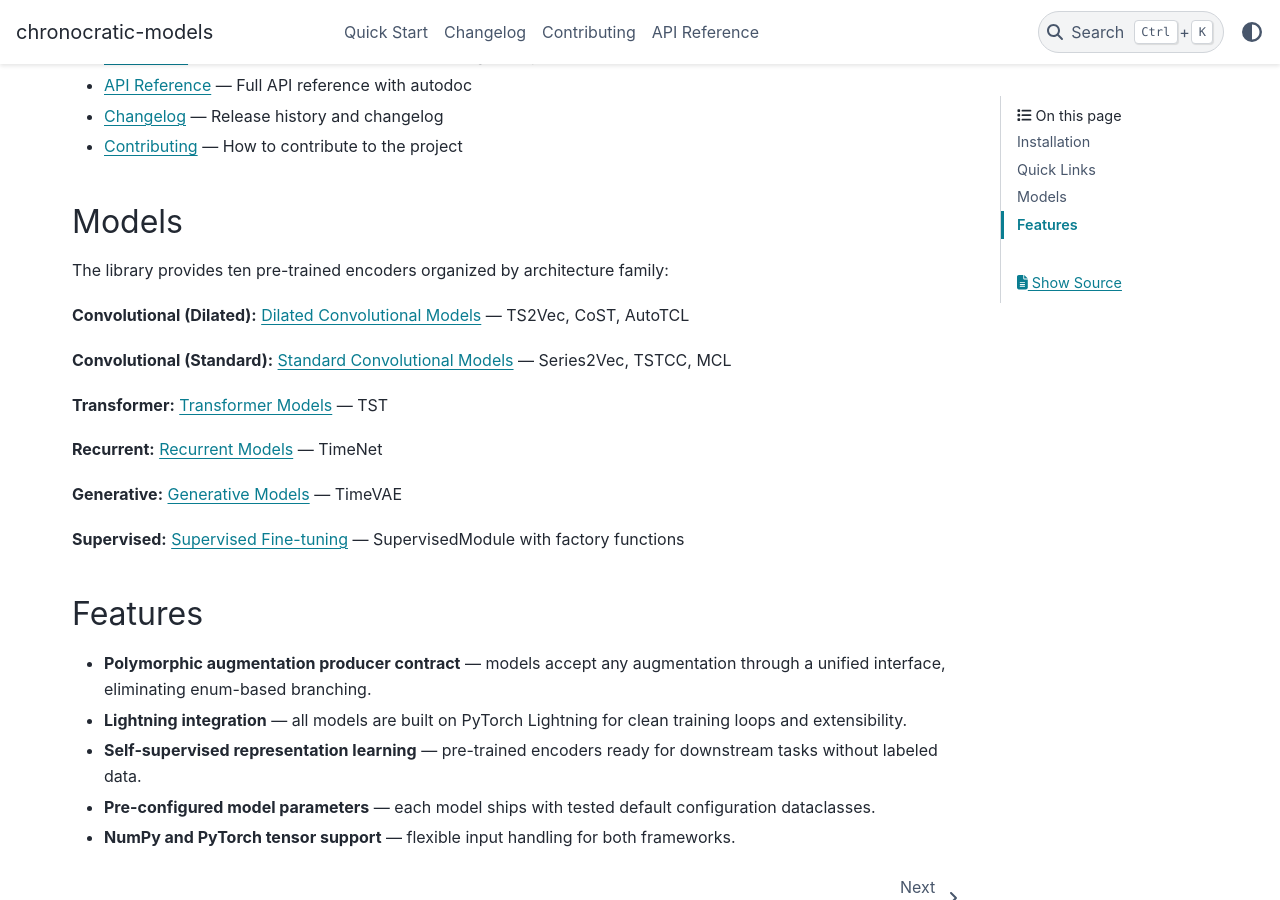
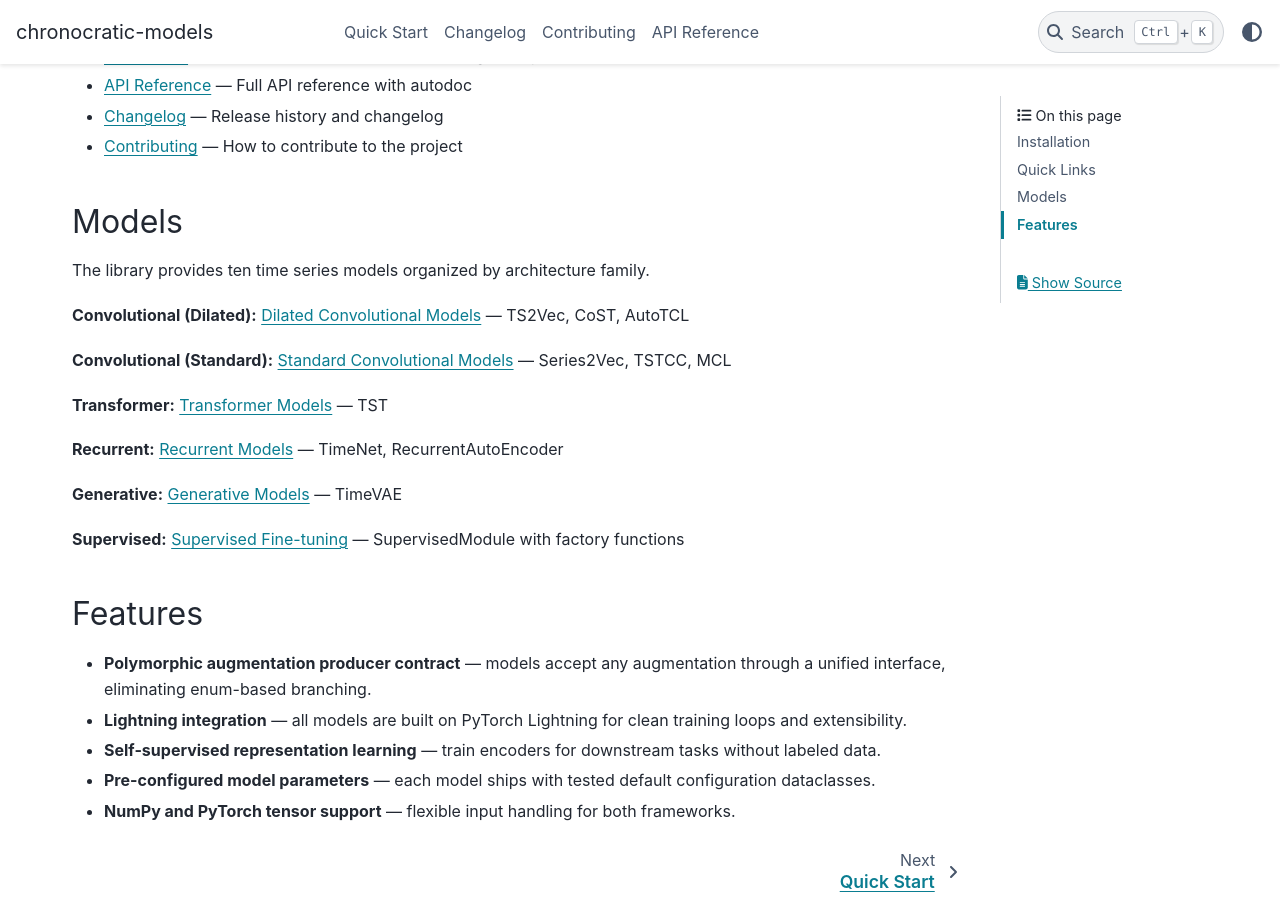
Before and after one commit to chronocratic/chronocratic-models, a Sphinx documentation site: the page built from docs/index.md, in a window 1280 px wide and 900 px high, scrolled down 501 px. Built offline with Sphinx 7.4.7 and the PyData theme 0.15.4, drawn with Linux system fonts in a browser that asks for light colours; the version number could not be read and is left out.

Commit message:
docs: add training step to quickstart, fix model names across docs
- README: import Lightning Trainer, add fit() call before encode()
  to show models need training before inference
- docs/index.md: add RecurrentAutoEncoder, remove 'pre-trained' claim
- docs/contributing.md: add RecurrentAutoEncoder to table and mixin list

```diff
--- a/docs/index.md
+++ b/docs/index.md
@@ -19,7 +19,7 @@ pip install chronocratic-models
 
 ## Models
 
-The library provides ten pre-trained encoders organized by architecture family:
+The library provides ten time series models organized by architecture family.
 
 **Convolutional (Dilated):** [](api/conv_dilated) — TS2Vec, CoST, AutoTCL
 
@@ -27,7 +27,7 @@ The library provides ten pre-trained encoders organized by architecture family:
 
 **Transformer:** [](api/transformer) — TST
 
-**Recurrent:** [](api/recurrent) — TimeNet
+**Recurrent:** [](api/recurrent) — TimeNet, RecurrentAutoEncoder
 
 **Generative:** [](api/generative) — TimeVAE
 
@@ -37,7 +37,7 @@ The library provides ten pre-trained encoders organized by architecture family:
 
 - **Polymorphic augmentation producer contract** — models accept any augmentation through a unified interface, eliminating enum-based branching.
 - **Lightning integration** — all models are built on PyTorch Lightning for clean training loops and extensibility.
-- **Self-supervised representation learning** — pre-trained encoders ready for downstream tasks without labeled data.
+- **Self-supervised representation learning** — train encoders for downstream tasks without labeled data.
 - **Pre-configured model parameters** — each model ships with tested default configuration dataclasses.
 - **NumPy and PyTorch tensor support** — flexible input handling for both frameworks.
 
```
Also changed, not shown: README.md (+6 -0 lines), docs/contributing.md (+2 -1 lines).
